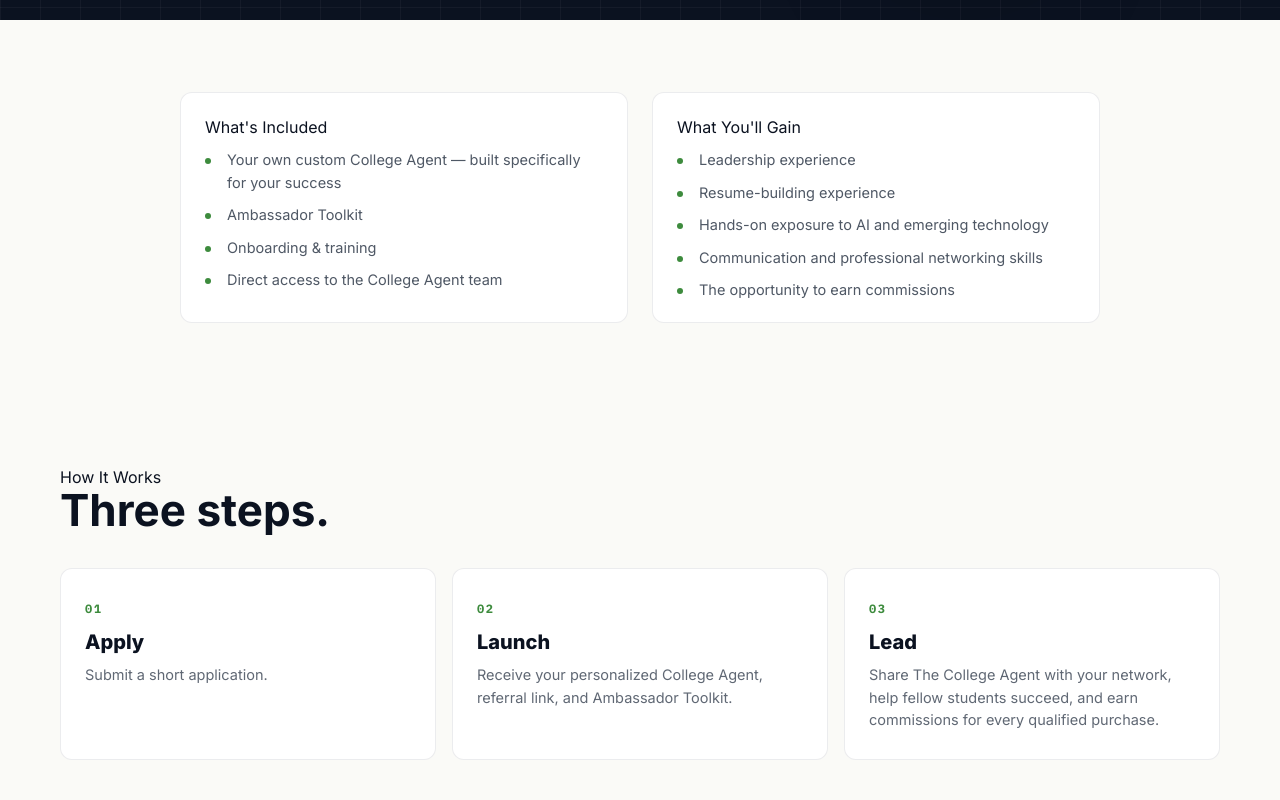
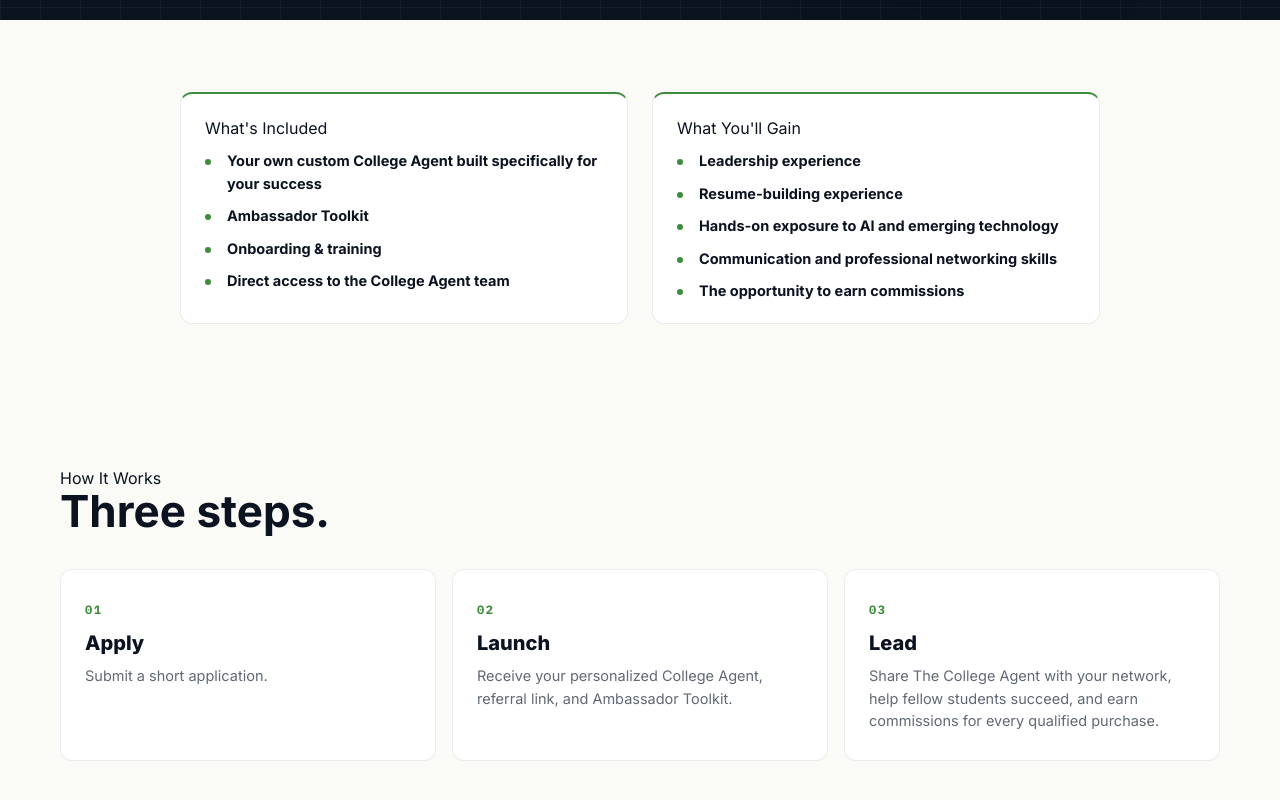
Before and after one commit to doralevich/the-college-agent, a Next.js app: page /ambassador in a window 1280 px wide. Shown: the part 1858-2658 px from the top of the page. Built offline with nearby package versions, Linux system fonts and the light colour scheme; no server answers.

Commit message:
Ambassador Included/Gained cards: green top-border, bold bullets, drop em-dash (#32)
Info cards get a 2px green top-border, bullets go bold navy, and the em-dash in the first Included item is removed.

```diff
--- a/app/ambassador/page.tsx
+++ b/app/ambassador/page.tsx
@@ -31,7 +31,7 @@
 ];
 
 const INCLUDED = [
-  "Your own custom College Agent — built specifically for your success",
+  "Your own custom College Agent built specifically for your success",
   "Ambassador Toolkit",
   "Onboarding & training",
   "Direct access to the College Agent team",
@@ -755,8 +755,13 @@
         .info-card {
           background: #fff;
           border: 1px solid rgba(11,23,41,.08);
+          border-top: 2px solid var(--green);
           border-radius: 12px;
           padding: 24px 24px 20px;
+        }
+        .info-card .bullet-list li {
+          font-weight: 700;
+          color: var(--navy);
         }
         .info-card .mono-label {
           margin-bottom: 12px;
```
